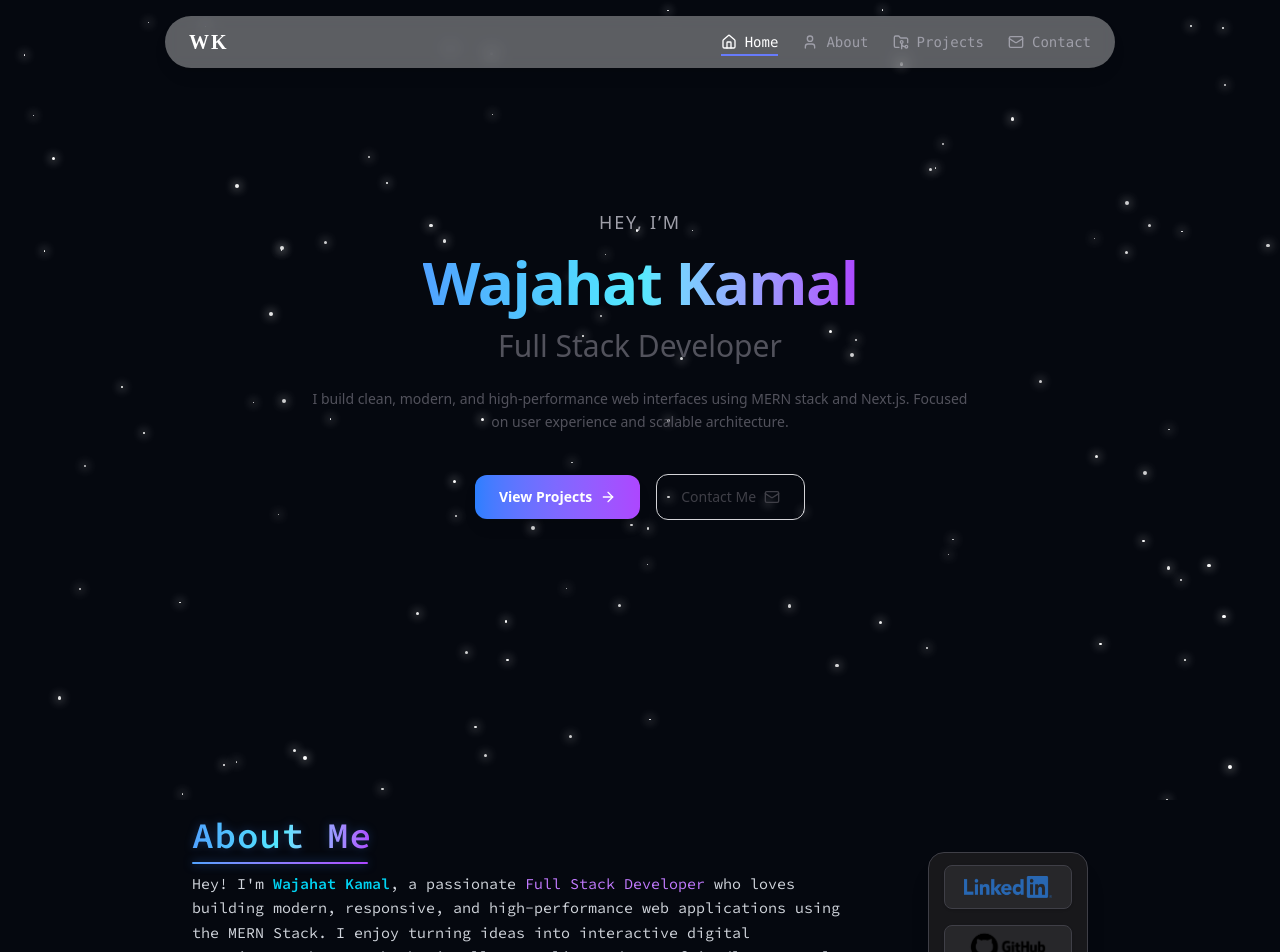
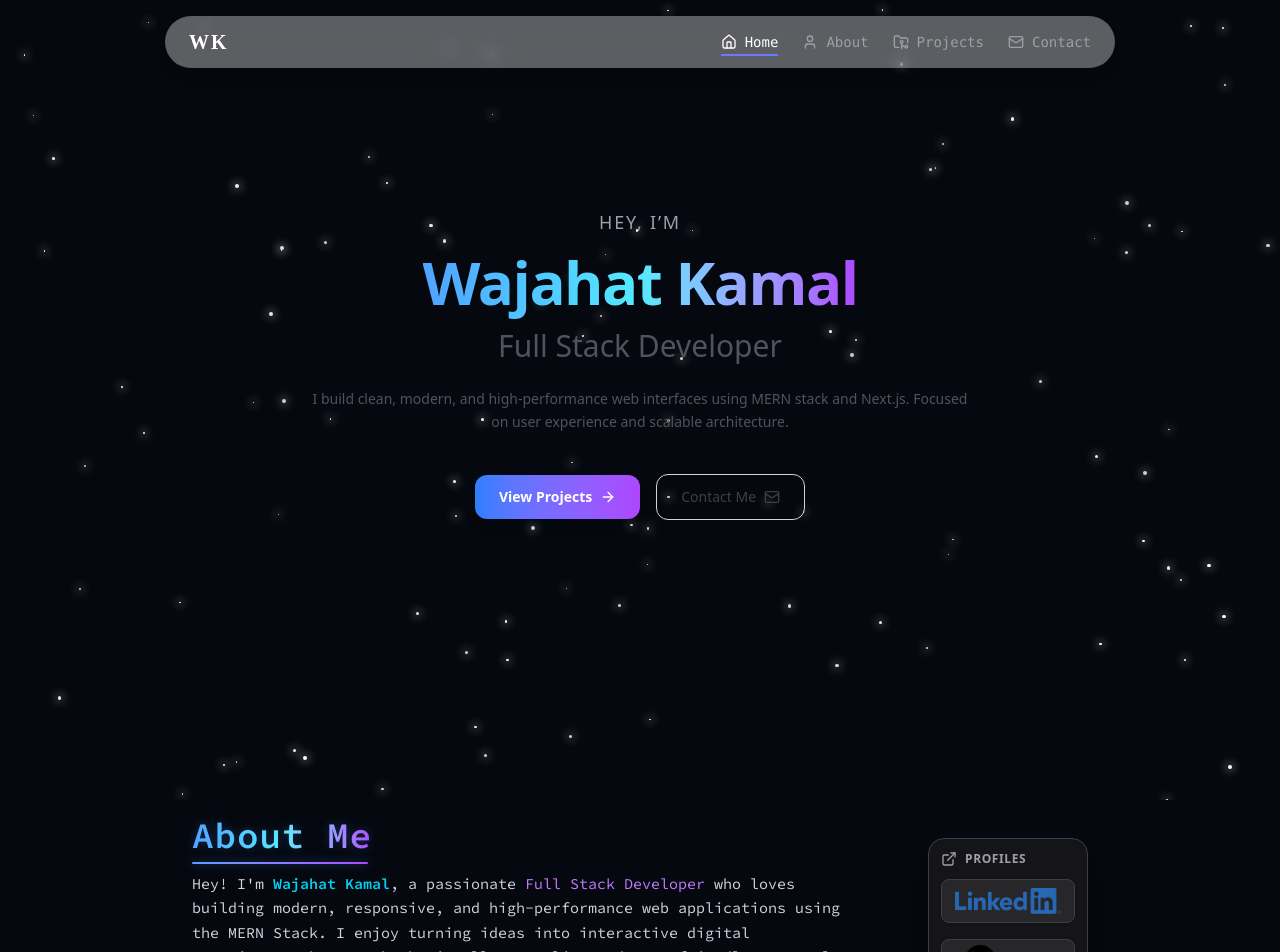
Before and after one commit to wajahat-kamal/Dev-Portfolio, a React (Vite) app: page / in a window 1280 px wide. Shown: the top 952 px of the page. Built offline with nearby package versions, Linux system fonts and the light colour scheme.

Commit message:
Refactor AboutSection: integrate ExternalLink icon, enhance button hover effects, and improve layout for LinkedIn and GitHub sections to boost user interaction and visual appeal.

```diff
--- a/src/components/AboutSection.jsx
+++ b/src/components/AboutSection.jsx
@@ -3,6 +3,7 @@ import React from "react";
 import SkillsSection from "./SkillsSection";
 import liLogo from "../assets/linkedin-logo.png";
 import giLogo from "../assets/github-logo.png";
+import { ExternalLink } from "lucide-react";
 
 export const AboutSection = () => {
   return (
@@ -35,52 +36,68 @@ export const AboutSection = () => {
             learning new technologies to grow as a developer.
           </p>
         </div>
-
         <div
           className="w-full sm:w-[160px] rounded-2xl
-                bg-zinc-900 backdrop-blur
+             bg-zinc-900/90 backdrop-blur
              border border-zinc-700
              shadow-xl p-3"
         >
-          <h1>{/*add lucide react icon and heading*/}</h1>
+          {/* Heading */}
+          <h1
+            className="mb-3 flex items-center justify-start gap-2
+                 text-xs font-semibold uppercase tracking-wider
+                 text-zinc-400"
+          >
+            <ExternalLink className="w-4 h-4" />
+            Profiles
+          </h1>
+
           <div className="flex flex-col gap-4">
             {/* LinkedIn */}
-            <div className="flex flex-col items-center gap-2">
             <a
               href="https://www.linkedin.com/in/wajahat-kamal/"
               target="_blank"
-                className="w-[95%] h-11 rounded-lg
+              className="group w-full h-11 rounded-lg
                  bg-zinc-800
                  border border-zinc-700
-                      shadow-sm flex items-center justify-center"
+                 shadow-sm
+                 flex items-center justify-center
+                 transition-all duration-300
+                 hover:-translate-y-0.5
+                 hover:border-blue-500/50
+                 hover:shadow-blue-500/20"
             >
               <img
                 src={liLogo}
                 alt="LinkedIn"
-                  className="w-[70%] h-11 object-contain"
+                className="h-11 w-[80%] object-contain
+                   transition-transform duration-300
+                   group-hover:scale-105"
               />
             </a>
 
-            </div>
-
             {/* GitHub */}
-            <div className="flex flex-col items-center gap-2">
             <a
               href="https://github.com/wajahat-kamal"
               target="_blank"
-                className="w-[95%] h-11 rounded-lg
+              className="group w-full h-11 rounded-lg
                  bg-zinc-800
                  border border-zinc-700
-                 shadow-sm flex items-center justify-center"
+                 shadow-sm
+                 flex items-center justify-center
+                 transition-all duration-300
+                 hover:-translate-y-0.5
+                 hover:border-zinc-500
+                 hover:shadow-zinc-500/20"
             >
               <img
                 src={giLogo}
                 alt="GitHub"
-                  className="w-full h-11 object-contain"
+                className="h-13 w-full object-contain
+                   transition-transform duration-300
+                   group-hover:scale-105"
               />
             </a>
-
-            </div>
           </div>
         </div>
       </div>
```
Lines whose indentation alone changed are shown as unchanged.
